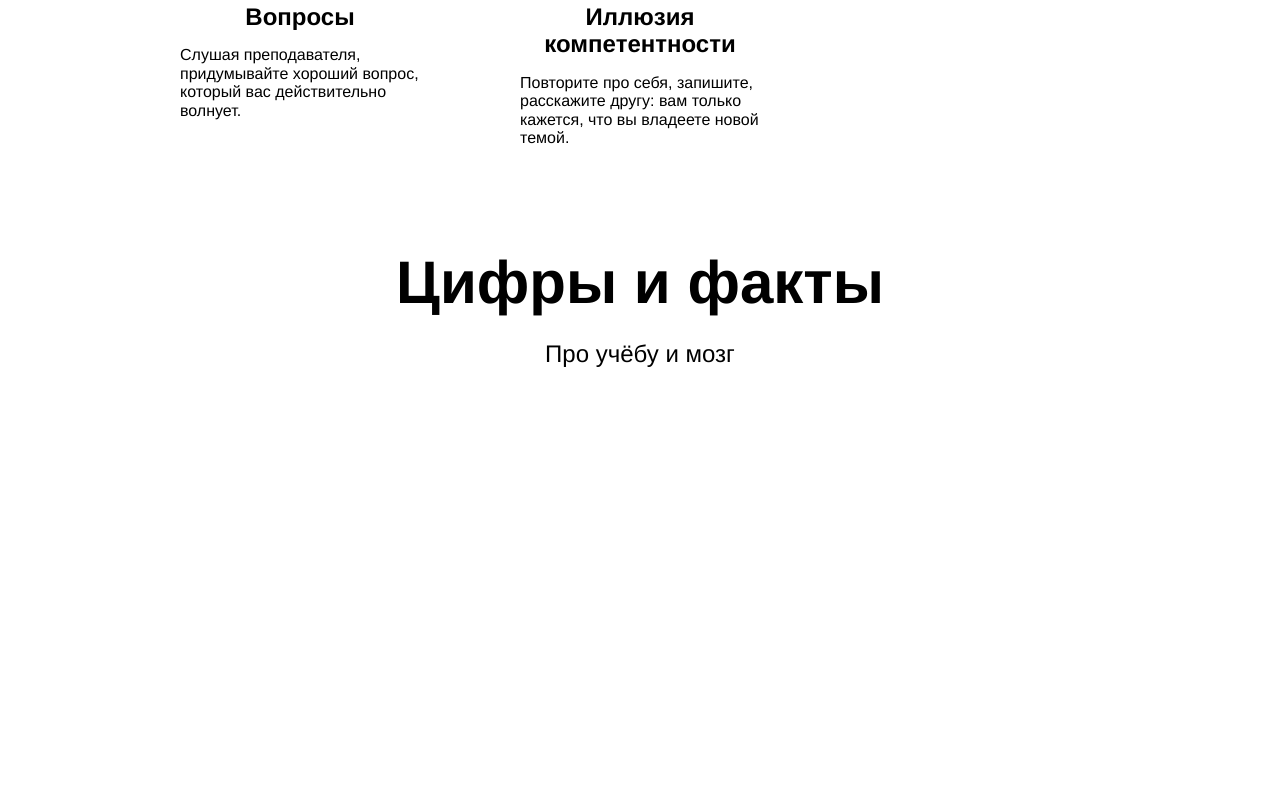
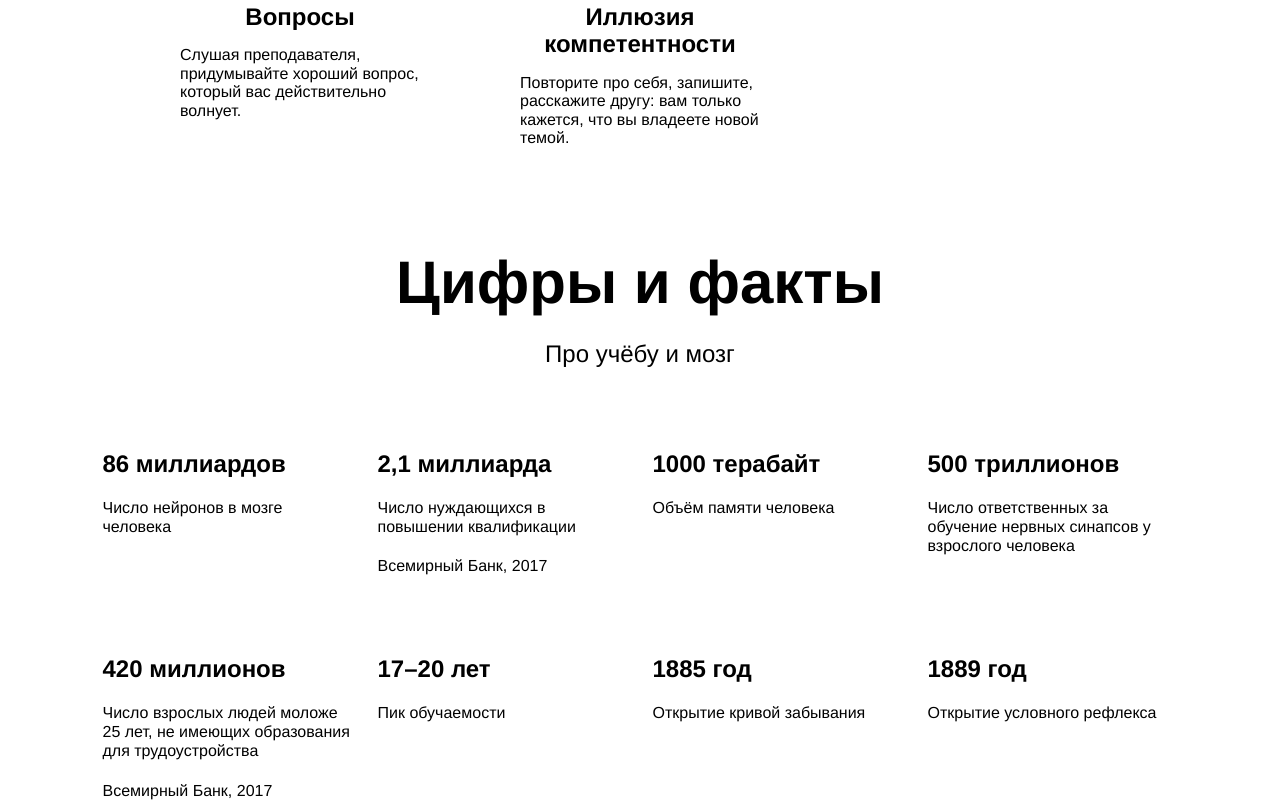
Before and after one commit to vladakoval/yap-static-layout, a plain HTML site: page index.html in a window 1280 px wide. Shown: the part 2168-2968 px from the top of the page. Before the commit the page ends 2539 px from the top, so only its background shows below. Drawn offline with Linux system fonts and the light colour scheme.

Commit message:
Добавлена секция digits

```diff
--- a/blocks/table/__cell/table__cell.css
+++ b/blocks/table/__cell/table__cell.css
@@ -0,0 +1,4 @@
+.table__cell {
+  margin-top: 60px;
+  width: 250px;
+}
--- a/blocks/table/__heading/table__heading.css
+++ b/blocks/table/__heading/table__heading.css
@@ -0,0 +1,5 @@
+.table__heading{
+  line-height: 1.15;
+  font-size: 24px;
+  font-weight: 700;
+}
--- a/blocks/table/__text/table__text.css
+++ b/blocks/table/__text/table__text.css
@@ -0,0 +1,6 @@
+.table__text {
+  line-height: 1.2;
+  font-size: 18;
+  font-weight: normal;
+  margin-top: 20px;
+}
--- a/blocks/table/table.css
+++ b/blocks/table/table.css
@@ -0,0 +1,7 @@
+.table {
+  display: flex;
+  flex-wrap: wrap;
+  justify-content: space-around;
+  margin: 0 auto;
+  width: 1100px;
+}
--- a/index.html
+++ b/index.html
@@ -122,7 +122,42 @@
         <section class="digits">
           <h1 class="section-title">Цифры и факты</h1>
           <h2 class="section-subtitle">Про учёбу и мозг</h2>
-
+          <div class="table">
+            <div class="table__cell">
+              <h2 class="table__heading">86 миллиардов</h2>
+              <p class="table__text">Число нейронов в мозге человека</p>
+            </div>
+            <div class="table__cell">
+              <h2 class="table__heading">2,1 миллиарда</h2>
+              <p class="table__text">Число нуждающихся в повышении квалификации</p>
+              <p class="table__text">Всемирный Банк, 2017</p>
+            </div>
+            <div class="table__cell">
+              <h2 class="table__heading">1000 терабайт</h2>
+              <p class="table__text">Объём памяти человека</p>
+            </div>
+            <div class="table__cell">
+              <h2 class="table__heading">500 триллионов</h2>
+              <p class="table__text">Число ответственных за обучение нервных синапсов у взрослого человека</p>
+            </div>
+            <div class="table__cell">
+              <h2 class="table__heading">420 миллионов</h2>
+              <p class="table__text">Число взрослых людей моложе 25 лет, не имеющих образования для трудоустройства</p>
+              <p class="table__text">Всемирный Банк, 2017</p>
+            </div>
+            <div class="table__cell">
+              <h2 class="table__heading">17–20 лет</h2>
+              <p class="table__text">Пик обучаемости</p>
+            </div>
+            <div class="table__cell">
+              <h2 class="table__heading">1885 год</h2>
+              <p class="table__text">Открытие кривой забывания</p>
+            </div>
+            <div class="table__cell">
+              <h2 class="table__heading">1889 год</h2>
+              <p class="table__text">Открытие условного рефлекса</p>
+            </div>
+          </div>
         </section>
       </main>
     </div>
```
